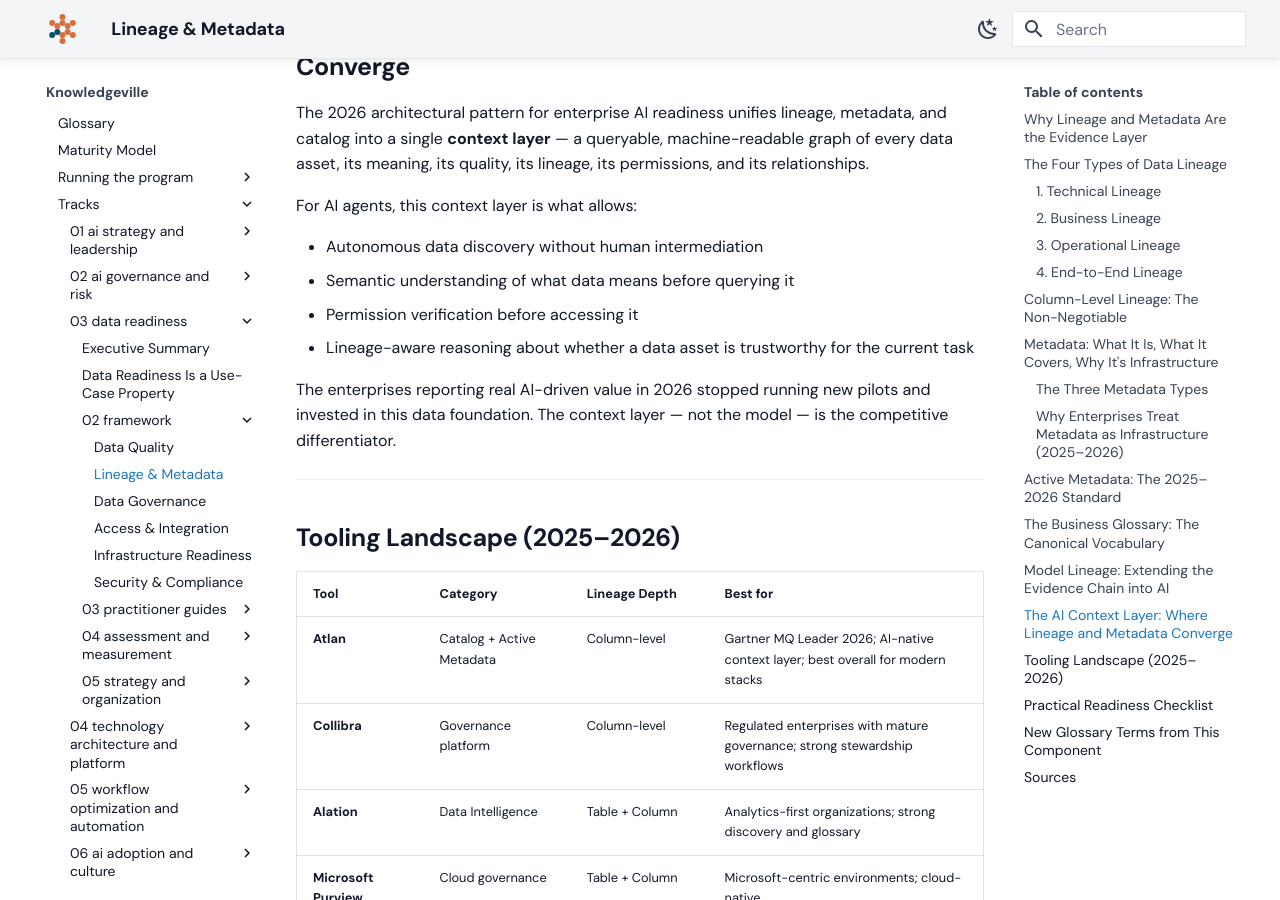
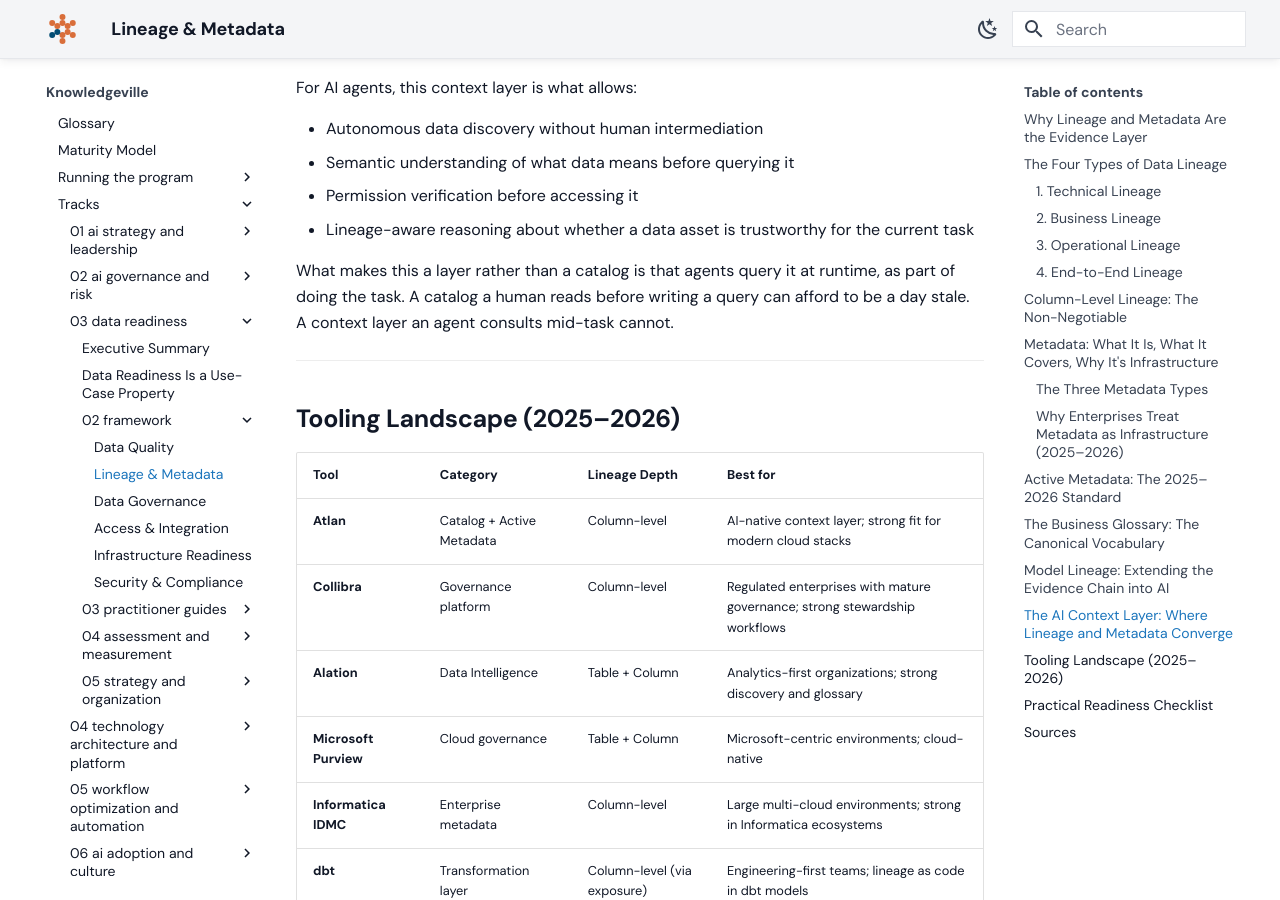
Before and after one commit to grandaha/knowledgeville, an MkDocs documentation site: the page built from published/enterprise-ai-transformation/tracks/03-data-readiness/02-framework/02-lineage-and-metadata.md, in a window 1280 px wide and 900 px high, scrolled down 5928 px. Built offline with MkDocs 1.6.1 and Material for MkDocs 9.7.7, drawn with Linux system fonts in a browser that asks for light colours; some web fonts are replaced; some of the changed text lies outside the part shown.

Commit message:
Publish: sync content from workspace

```diff
--- a/published/enterprise-ai-transformation/tracks/03-data-readiness/02-framework/02-lineage-and-metadata.md
+++ b/published/enterprise-ai-transformation/tracks/03-data-readiness/02-framework/02-lineage-and-metadata.md
@@ -23,8 +23,6 @@ Without metadata, you can't answer the questions that matter most before AI star
 
 > **54%** of business leaders aren't totally confident the data they need is even accessible ([Salesforce, 2023](#ev-salesforce-state-data-analytics-2023-accessibility))
 > **70%** faster delivery of new data assets by organizations using active metadata analytics ([Gartner, 2022](#ev-gartner-active-metadata-2025-delivery))
-
-The 2026 consensus: organizations getting AI right are not treating lineage as a compliance checkbox. They are treating it as the infrastructure that makes everything else function. By 2026, most enterprises have realized that AI success depends far more on data engineering discipline than on model selection.
 
 ---
 
@@ -191,7 +189,7 @@ For AI agents, this context layer is what allows:
 - Permission verification before accessing it
 - Lineage-aware reasoning about whether a data asset is trustworthy for the current task
 
-The enterprises reporting real AI-driven value in 2026 stopped running new pilots and invested in this data foundation. The context layer — not the model — is the competitive differentiator.
+What makes this a layer rather than a catalog is that agents query it at runtime, as part of doing the task. A catalog a human reads before writing a query can afford to be a day stale. A context layer an agent consults mid-task cannot.
 
 ---
 
@@ -199,7 +197,7 @@ The enterprises reporting real AI-driven value in 2026 stopped running new pilot
 
 | Tool | Category | Lineage Depth | Best for |
 | --- | --- | --- | --- |
-| **Atlan** | Catalog + Active Metadata | Column-level | Gartner MQ Leader 2026; AI-native context layer; best overall for modern stacks |
+| **Atlan** | Catalog + Active Metadata | Column-level | AI-native context layer; strong fit for modern cloud stacks |
 | **Collibra** | Governance platform | Column-level | Regulated enterprises with mature governance; strong stewardship workflows |
 | **Alation** | Data Intelligence | Table + Column | Analytics-first organizations; strong discovery and glossary |
 | **Microsoft Purview** | Cloud governance | Table + Column | Microsoft-centric environments; cloud-native |
@@ -236,12 +234,6 @@ The enterprises reporting real AI-driven value in 2026 stopped running new pilot
 
 ---
 
-## New Glossary Terms from This Component
-
-See the Glossary page for definitions of: **Technical Lineage, Business Lineage, Operational Lineage, End-to-End Lineage, Column-Level Lineage, Impact Analysis, Active Metadata, Business Glossary, Model Lineage, Context Layer, OpenLineage**
-
----
-
 ## Sources
 
 <!-- generated from validation/evidence.yaml — do not edit; run scripts/build_index.py -->
```
Also changed, not shown: published/enterprise-ai-transformation/glossary.md (+6 -6 lines), published/enterprise-ai-transformation/log.md (+21 -0 lines), published/enterprise-ai-transformation/tracks/03-data-readiness/02-framework/03-data-governance.md (+0 -6 lines), published/enterprise-ai-transformation/tracks/03-data-readiness/02-framework/05-infrastructure-readiness.md (+1 -7 lines), published/enterprise-ai-transformation/tracks/03-data-readiness/02-framework/06-security-and-compliance.md (+0 -6 lines), 1 other file.
